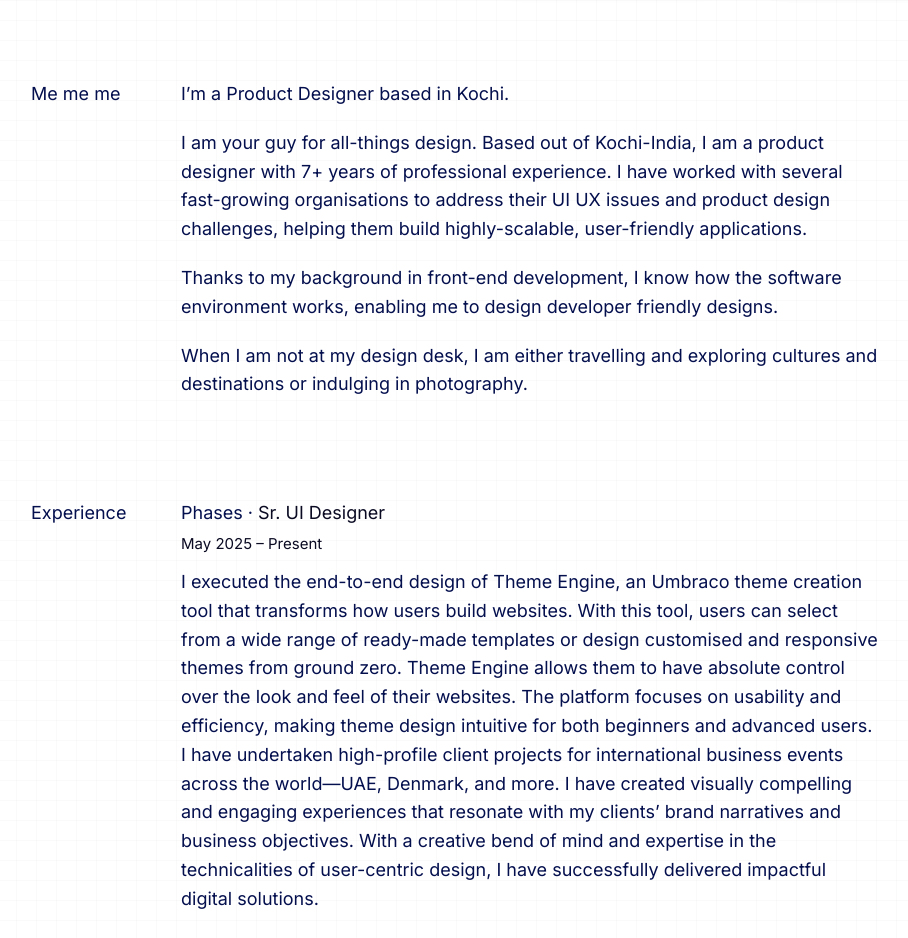
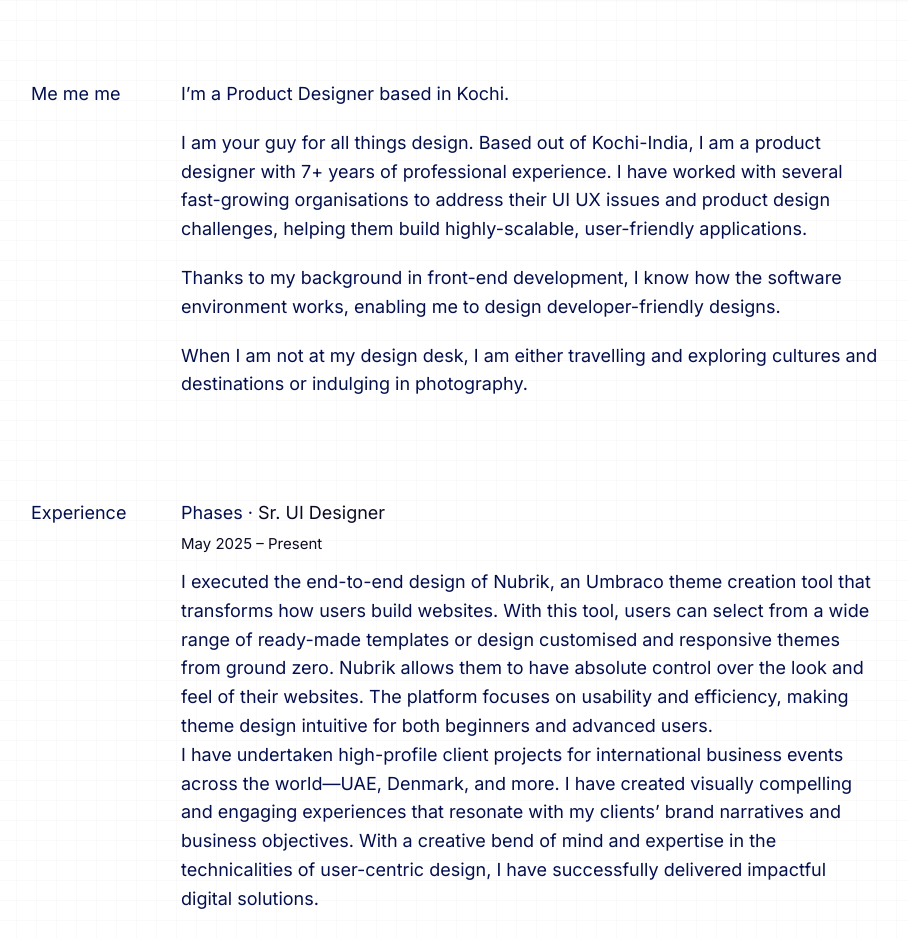
Before and after one commit to rahule/web, a website: page about.html in a window 1280 px wide. Shown: the part 640-1578 px from the top of the page, without its empty margins (184-1092 px from the left). Drawn offline with Linux system fonts and the light colour scheme.

Commit message:
Update about.html

```diff
--- a/about.html
+++ b/about.html
@@ -97,9 +97,9 @@
     <div class="content">
       <p>I’m a Product Designer based in Kochi.</p>
 
-      <p>I am your guy for all-things design. Based out of Kochi-India, I am a product designer with 7+ years of professional experience. I have worked with several fast-growing organisations to address their UI UX issues and product design challenges, helping them build highly-scalable, user-friendly applications. </p>
+      <p>I am your guy for all things design. Based out of Kochi-India, I am a product designer with 7+ years of professional experience. I have worked with several fast-growing organisations to address their UI UX issues and product design challenges, helping them build highly-scalable, user-friendly applications. </p>
 
-      <p>Thanks to my background in front-end development, I know how the software environment works, enabling me to design developer friendly designs.</p>
+      <p>Thanks to my background in front-end development, I know how the software environment works, enabling me to design developer-friendly designs.</p>
 
       <p>When I am not at my design desk, I am either travelling and exploring cultures and destinations or indulging in photography.</p>
     </div>
@@ -116,8 +116,8 @@
         <div><span class="company">Phases</span> · <span class="job-title">Sr. UI Designer</span></div>
         <div class="date">May 2025 – Present</div>
         <p>
-            I executed the end-to-end design of Theme Engine, an Umbraco theme creation tool that transforms how users build websites.
-            With this tool, users can select from a wide range of ready-made templates or design customised and responsive themes from ground zero. Theme Engine allows them to have absolute control over the look and feel of their websites. The platform focuses on usability and efficiency, making theme design intuitive for both beginners and advanced users.
+            I executed the end-to-end design of Nubrik, an Umbraco theme creation tool that transforms how users build websites.
+            With this tool, users can select from a wide range of ready-made templates or design customised and responsive themes from ground zero. Nubrik allows them to have absolute control over the look and feel of their websites. The platform focuses on usability and efficiency, making theme design intuitive for both beginners and advanced users.
         </p>
         <p>I have undertaken high-profile client projects for international business events across the world—UAE, Denmark, and more. I have created visually compelling and engaging experiences that resonate with my clients’ brand narratives and business objectives. With a creative bend of mind and expertise in the technicalities of user-centric design, I have successfully delivered impactful digital solutions.</p>
       </div>
```
